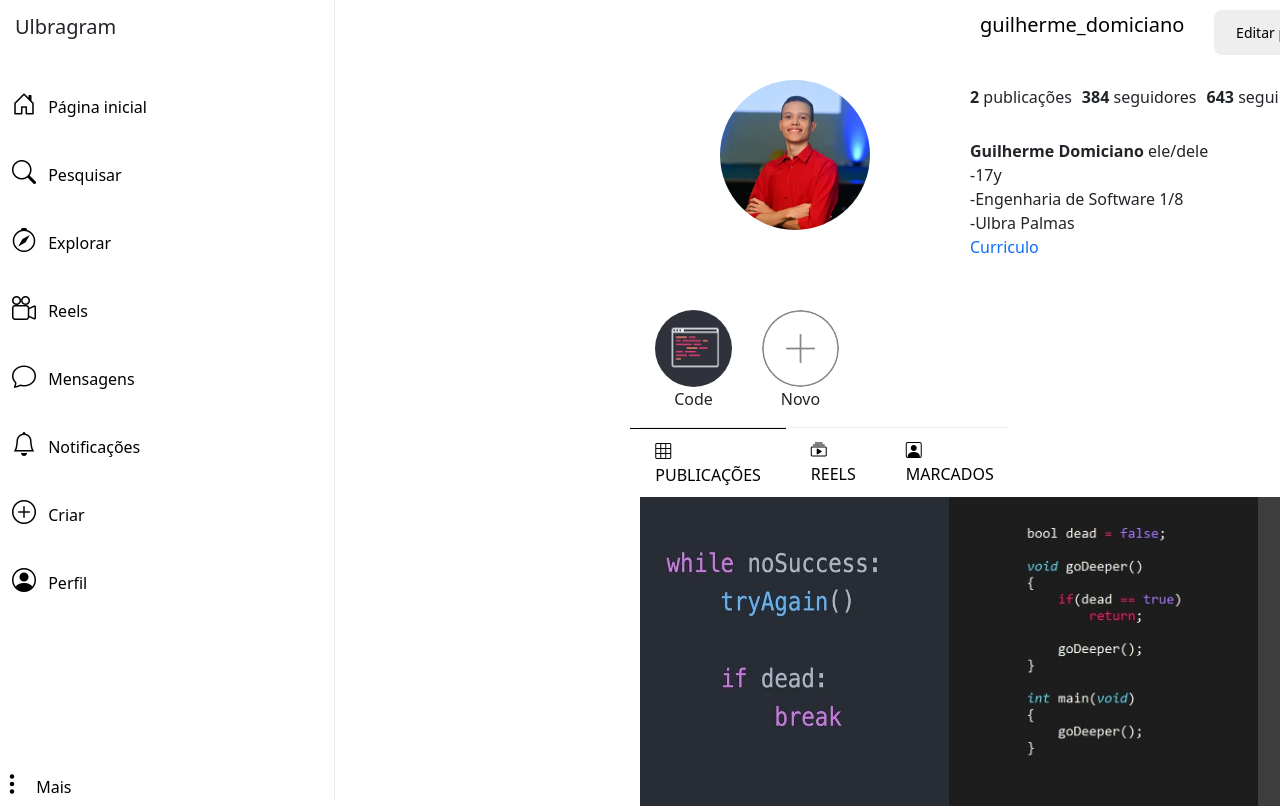
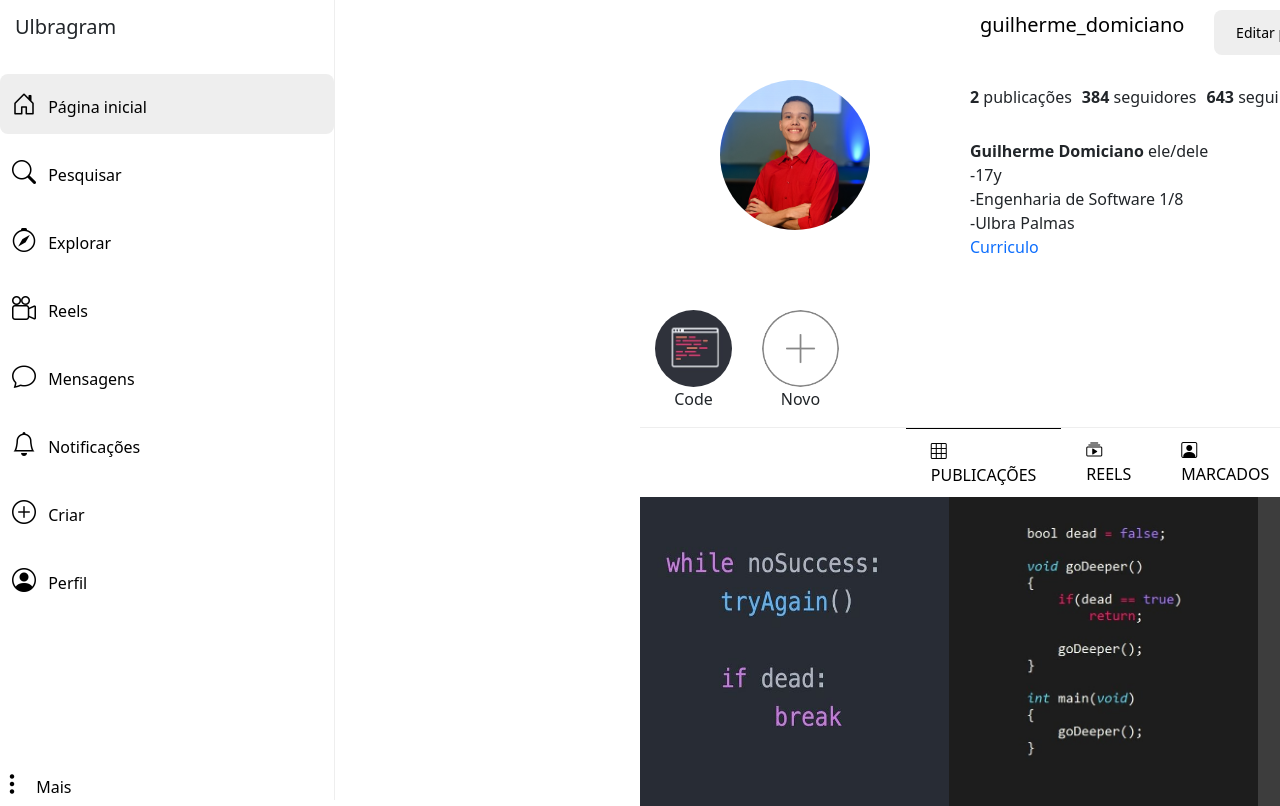
Before and after one commit to GuilhermeDomiciano/UlbraGram, a plain HTML site: page profile2.html in a window 1280 px wide. In both pictures the pointer is over the item "Página inicial". Shown: the top 806 px of the page. Drawn offline with nearby package versions, Linux system fonts and the light colour scheme.

Commit message:
fix(profile):mudanças esteticas pequenas

```diff
--- a/stylesProfile.css
+++ b/stylesProfile.css
@@ -161,6 +161,8 @@ nav.contentNav{
     display: flex;
     border-top: #eee solid 1px;
     justify-content: center;
+    padding-left: 460px;
+    padding-right: 460px;
 }
 
 nav.contentNav div{
@@ -185,3 +187,9 @@ div.post img{
     width: 309px;
     height: 309px;
 }
+
+ul.menu li:hover{
+    background-color: #eee;
+    border-radius: 8px;
+    transition: 0.3s;
+}
```
